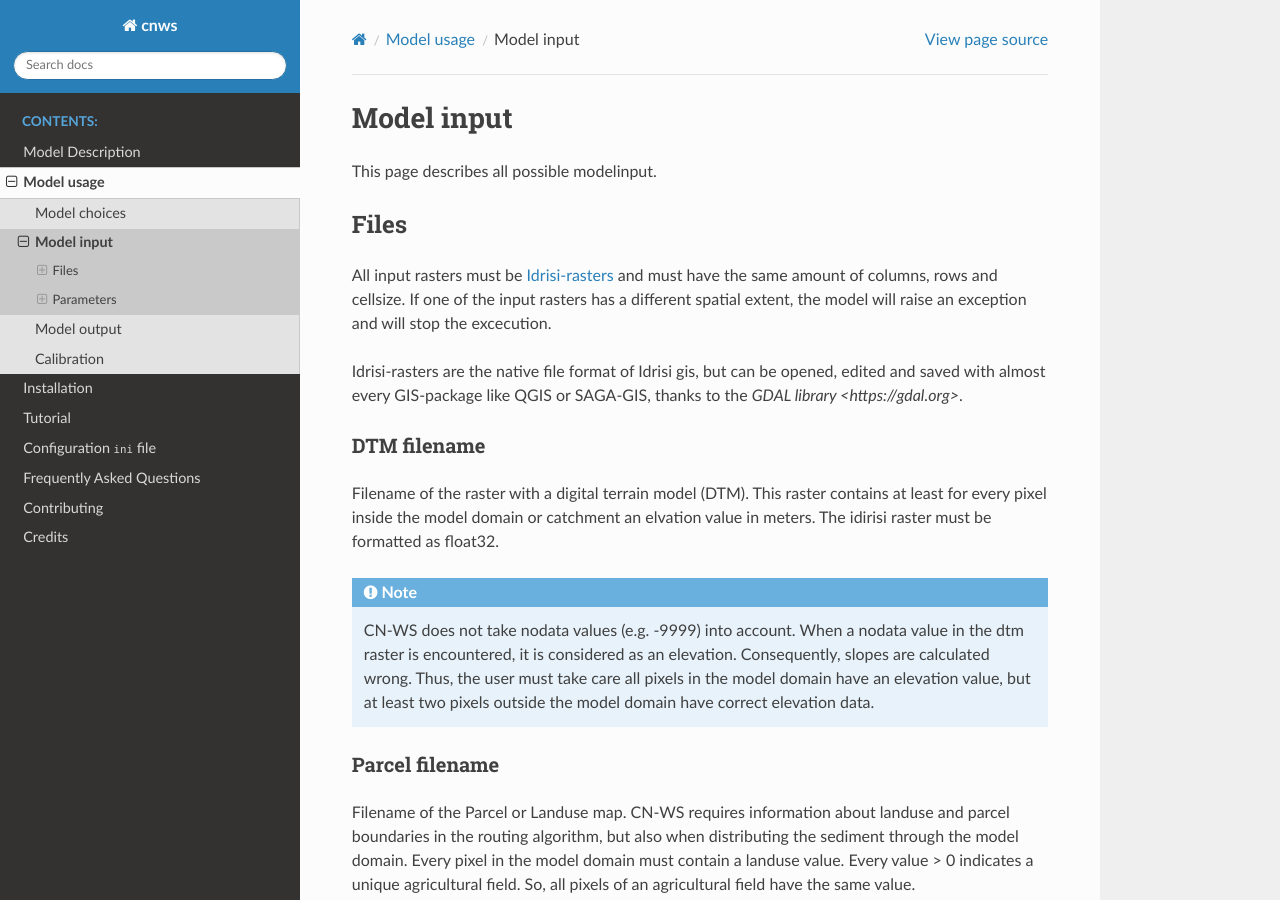
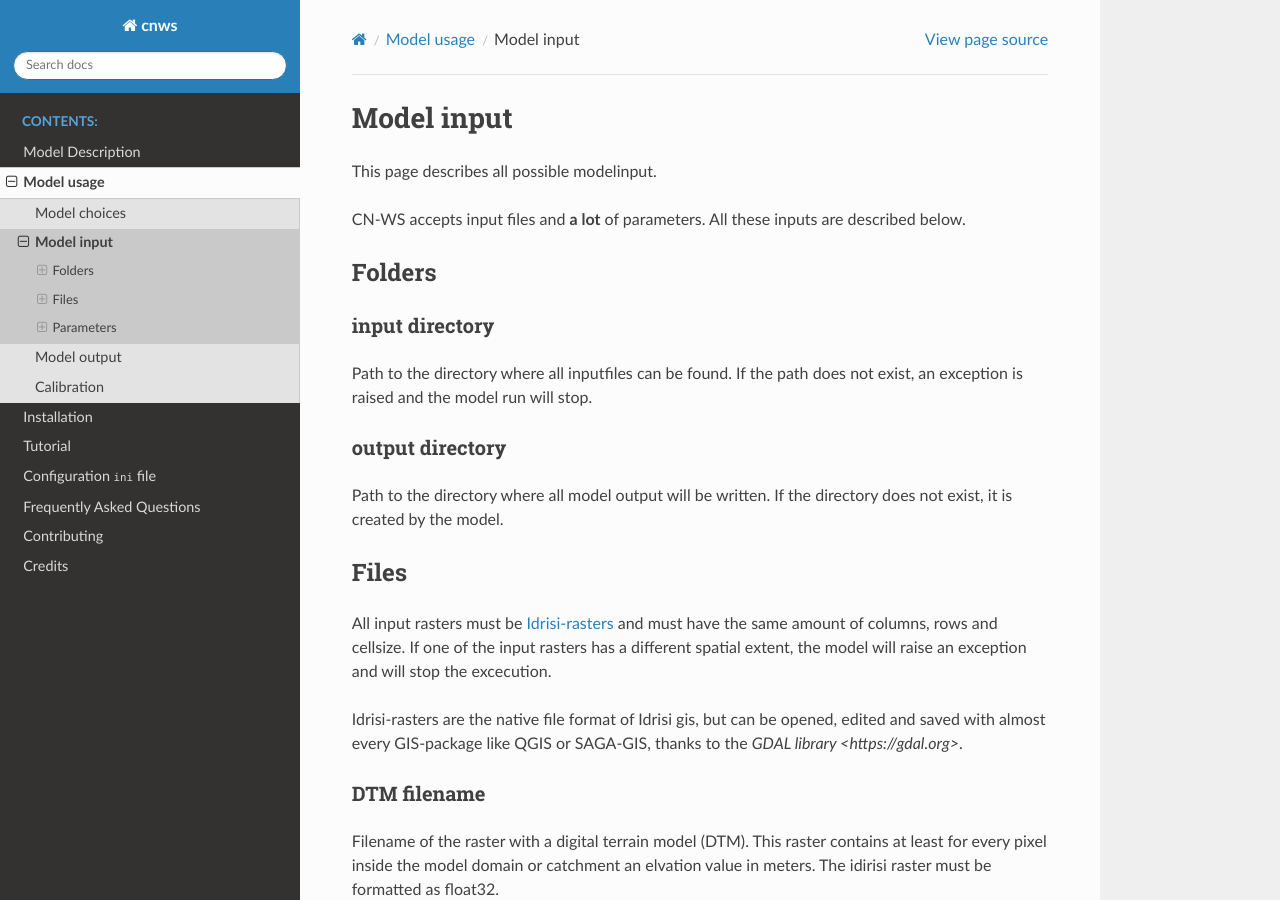
Before and after one commit to watem-sedem/watem-sedem, a Sphinx documentation site: the page built from docs/input.rst, in a window 1280 px wide and 900 px high. Built offline with Sphinx 7.4.7 and the Read the Docs theme 2.0.0, drawn with Linux system fonts in a browser that asks for light colours.

Commit message:
Adding information about working directories of cnws

```diff
--- a/docs/input.rst
+++ b/docs/input.rst
@@ -3,6 +3,21 @@ Model input
 ###########
 
 This page describes all possible modelinput.
+
+CN-WS accepts input files and **a lot** of parameters. All these inputs are described below.
+
+Folders
+=======
+
+input directory
+***************
+
+Path to the directory where all inputfiles can be found. If the path does not exist, an exception is raised and the model run will stop.
+
+output directory
+****************
+
+Path to the directory where all model output will be written. If the directory does not exist, it is created by the model.
 
 Files
 =====
```
